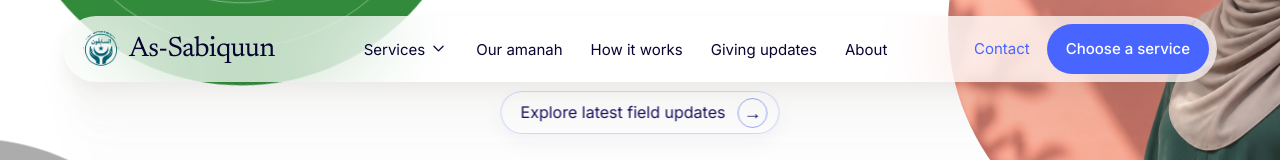
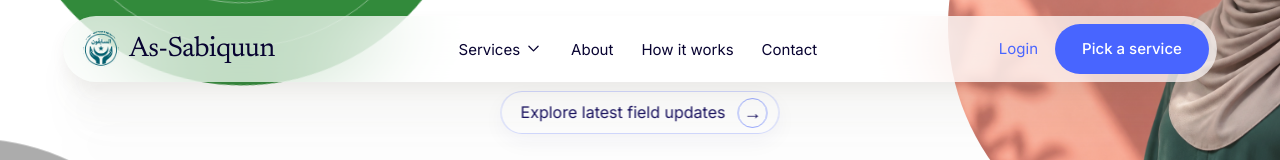
Before and after one commit to as-sabiqun/as-sabiquun, a Next.js app: page / in a window 1280 px wide. Shown: the top 160 px of the page. Built offline with nearby package versions, Linux system fonts and the light colour scheme; grey boxes are pictures that could not be loaded.

Commit message:
fix: restore original landing navigation

```diff
--- a/src/app/landing/landing-nav.tsx
+++ b/src/app/landing/landing-nav.tsx
@@ -70,7 +70,7 @@ export function LandingNav() {
           <span>As-Sabiquun</span>
         </Link>
 
-        <nav className="asb-desktop-nav" aria-label="Landing page navigation">
+        <nav className="asb-desktop-nav" aria-label="Main navigation">
           <div
             ref={menuRef}
             className={`asb-platform-menu${platformOpen ? " is-open" : ""}`}
@@ -124,15 +124,14 @@ export function LandingNav() {
               </div>
             </div>
           </div>
-          <a href="#amanah">Our amanah</a>
-          <a href="#how">How it works</a>
-          <Link href="/dashboard">Giving updates</Link>
           <Link href="/about">About</Link>
+          <Link href="/#how">How it works</Link>
+          <Link href="/contact">Contact</Link>
         </nav>
 
         <div className="asb-nav-actions">
-          <Link href="/contact" className="asb-nav-text-link">Contact</Link>
-          <Link href="/services" className="asb-nav-cta">Choose a service</Link>
+          <Link href="/login" className="asb-nav-text-link">Login</Link>
+          <Link href="/services" className="asb-nav-cta">Pick a service</Link>
           <details className="asb-mobile-menu">
             <summary className="asb-nav-menu" aria-label="Open navigation menu"><i /><i /></summary>
             <div className="asb-mobile-menu-panel">
@@ -140,12 +139,11 @@ export function LandingNav() {
               <Link href="/services">Islamic Services</Link>
               <span className="asb-mobile-menu-pending">Islamic Business Consultancy <small>Coming soon</small></span>
               <span className="asb-mobile-menu-pending">AI Automation <small>Coming soon</small></span>
-              <a href="#amanah">Our amanah</a>
-              <a href="#how">How it works</a>
-              <Link href="/dashboard">Giving updates</Link>
               <Link href="/about">About</Link>
+              <Link href="/#how">How it works</Link>
               <Link href="/contact">Contact</Link>
-              <Link href="/services" className="asb-mobile-menu-cta">Choose a service</Link>
+              <Link href="/login">Login</Link>
+              <Link href="/services" className="asb-mobile-menu-cta">Pick a service</Link>
             </div>
           </details>
         </div>
```
